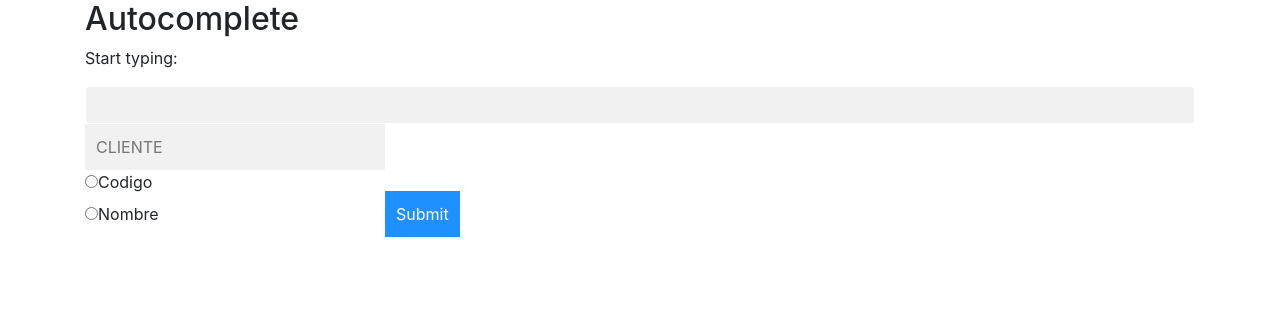
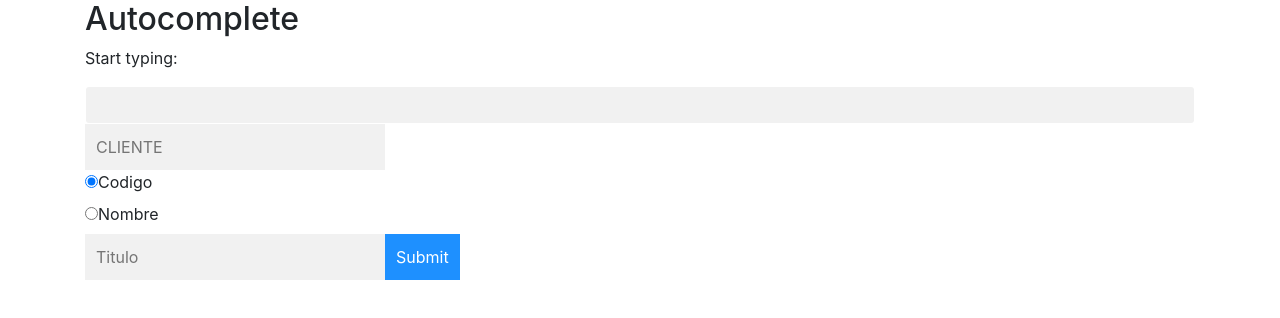
Before and after one commit to juanfish/autocompletar, an Angular app: page / in a window 1280 px wide. Shown: the top 318 px of the page. Built offline with nearby package versions, Linux system fonts and the light colour scheme.

Commit message:
Simplificando codigo parte 1

```diff
--- a/src/app/home/home.component.html
+++ b/src/app/home/home.component.html
@@ -6,20 +6,18 @@
 <input #txtElemento type="text" name="" id="" class="form-control">
 <div autocomplete="off" action="">
   <div class="autocomplete sm-col" style="width:300px;">
-    <input id="myInput" style="text-transform: uppercase;" (keyup)='change($event)' type="text"
+    <input id="myInput" style="text-transform: uppercase;" (keyup)='onChangeConsultaCliente($event)' type="text"
       [(ngModel)]="txtConsulta" name="myCountry" placeholder="Cliente">
-      <input type="radio" id="male" name="tpCliente" value="X" (change)="onRbChange($event)">
+      <input type="radio" id="male" name="tpCliente" value="X" (change)="onRbChange($event)" checked>
       <label >Codigo</label><br>
       <input type="radio" id="female" name="tpCliente" value="N" (change)="onRbChange($event)">
       <label >Nombre</label><br>
     <!-- <textarea name="" id="" cols="30" rows="10" [(ngModel)]="nombres"></textarea> -->
         <!-- <input type="text" style="text-transform: uppercase;" id="" class="form-control" [(ngModel)]="txtTpCliente"
       placeholder="X/N"> -->
+      <input id="myInput"  (keyup)='onChangeConsultaTitulo($event)' type="text"  placeholder="Titulo">
+
   </div>
-  <!-- <div class="autocomplete sm-col" style="width:300px;">
-    <input id="myInput"  (keyup)='change($event)' type="text"  placeholder="Titulo">
-    <input type="text" name="" id="" class="form-control" >
-  </div> -->
   <input type="submit">
 </div>
 <div class="row">
--- a/src/app/home/home.component.ts
+++ b/src/app/home/home.component.ts
@@ -41,8 +41,7 @@ export class HomeComponent implements OnInit {
   }
 
   getValues() {
-    this.paramXXX.param.Codigo = this.txtConsulta;
-    this.paramXXX.param.Tpcodigo = this.txtTpCliente;
+
 
     let obs = this.http.post('http://la2K12.eastus.cloudapp.azure.com:8079/pview/PViewISAPI.dll/la/rest/TView/WBusca_DatosM',
       this.paramXXX,
@@ -76,11 +75,18 @@ export class HomeComponent implements OnInit {
     });
   }
 
-  change(evt) {
+  onChangeConsultaCliente(evt) {
+    this.paramXXX.param.Codigo = this.txtConsulta;
+    this.paramXXX.param.Tpcodigo = this.txtTpCliente;
 
     this.searchTextChanged.next(evt.target.value);
+  }
 
+  onChangeConsultaTitulo(evt) {
+    this.paramXXX.param.Codigo = this.txtConsulta;
+    this.paramXXX.param.Tpcodigo = this.txtTpCliente;
 
+    // this.searchTextChanged.next(evt.target.value);
   }
 
   onRbChange(e){
```
